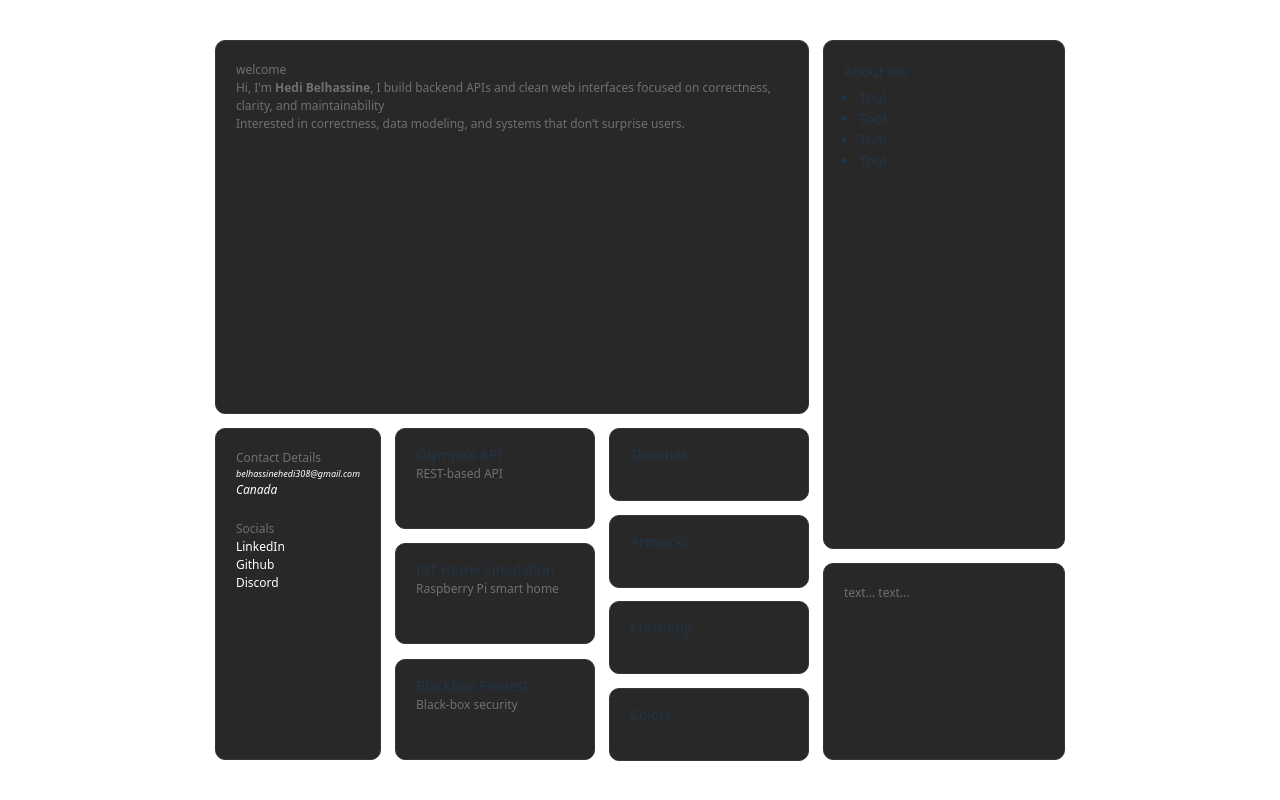
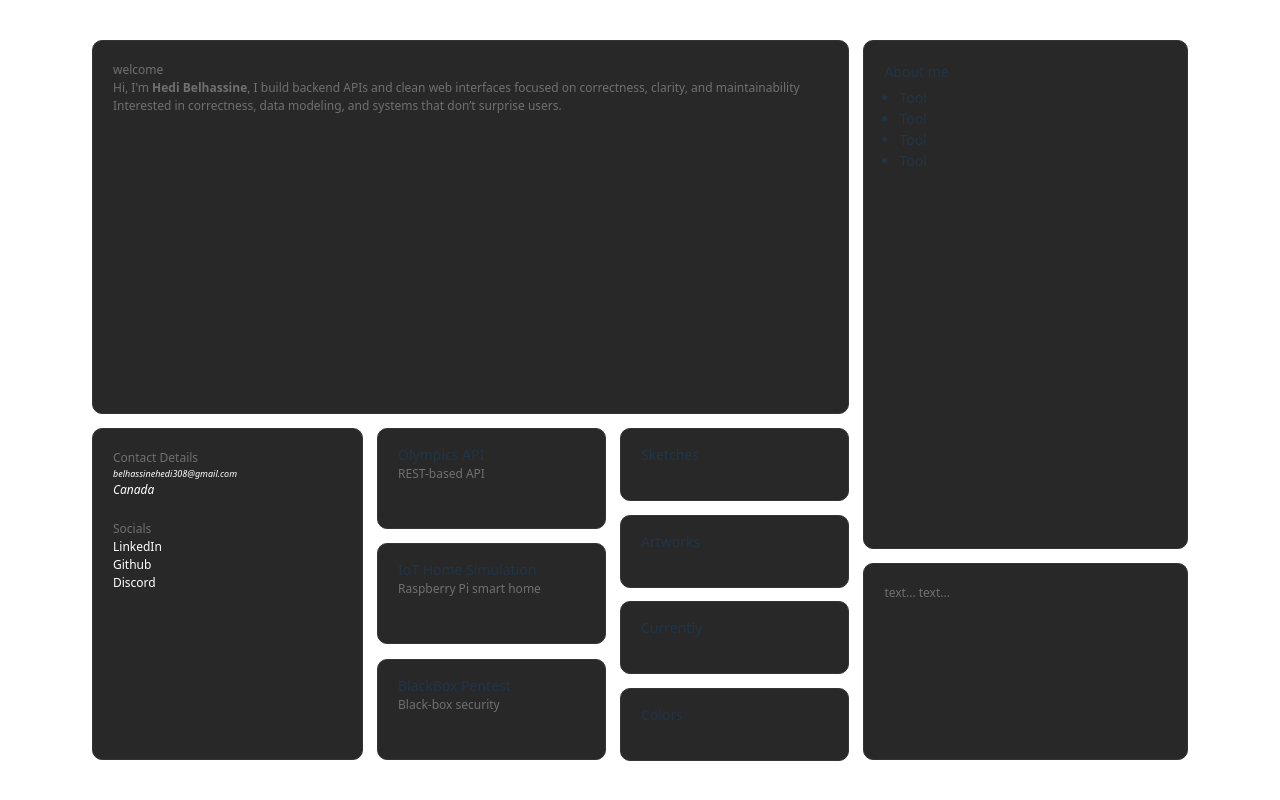
Before and after one commit to hedi3489/my-portfolio, a React (Vite) app: page / in a window 1280 px wide. Built offline with nearby package versions, Linux system fonts and the light colour scheme.

Commit message:
Adjustments

```diff
--- a/src/App.css
+++ b/src/App.css
@@ -1,10 +1,10 @@
 /* =============== GLOBAL =============== */
-html, body {
+html, body, #root {
   height: 100%;
+  width: 100%;
   margin: 0;
   font-size: 14px;
 }
-
 *,
 *::before,
 *::after {
@@ -14,7 +14,7 @@ html, body {
 body {
   display: flex;
   justify-content: center;
-  padding: 2rem;
+  padding: 0rem 2rem;
 }
 
 /* =============== GENERAL CARD =============== */
@@ -46,22 +46,19 @@ p {
   color: rgb(112, 112, 112);
 }
 
-
-
 /* =============== BIO CARD =============== */
-.bio-card { flex: 5; }
+.bio-card {
+  min-width:100%;
+  flex: 5;
+}
 
 .bio-card h1 {
   font-size: xx-large;
   margin: 5px 0;
 }
 
-
-
 /* =============== CONTACT CARD =============== */
 .contact-card { flex: 4; }
-
-
 
 /* =============== PROJECT CARDS =============== */
 
@@ -69,7 +66,7 @@ p {
   padding: 15px 20px;
 
   flex: 1;
-  width: 200px;
+  min-width: 80px;
   min-height: 50px;
 
   transform-origin: center;
--- a/src/Containers.css
+++ b/src/Containers.css
@@ -20,7 +20,11 @@
   width: 100%;
 }
 
-.projects { flex: 6; }
+.showcase > * {
+  flex: 1;
+}
+
+/* .projects { flex: 6; } */
 
 /* =============== SIDE BAR =============== */
 .side-bar { flex: 3; }
```
